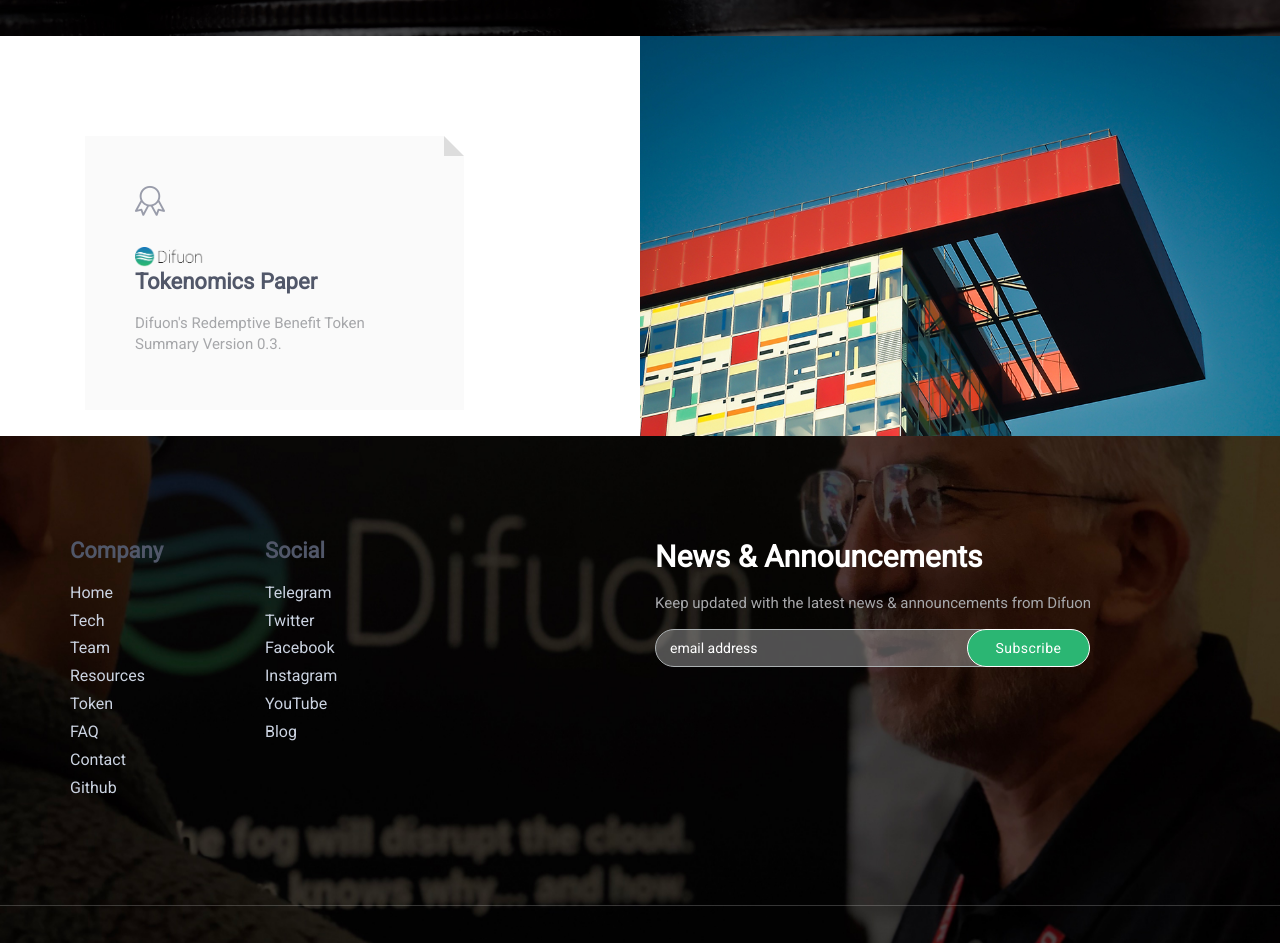
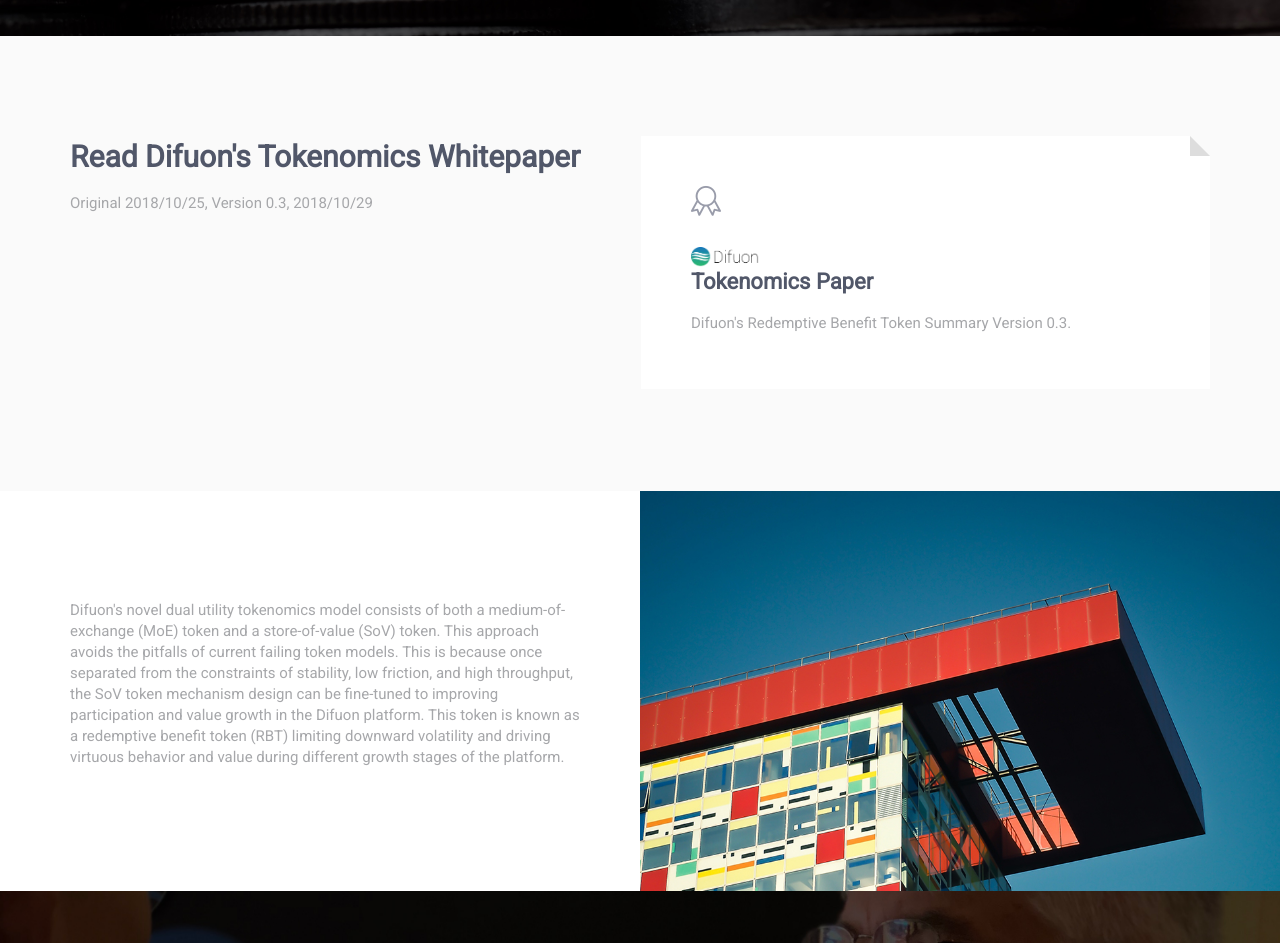
Before and after one commit to Difuon/website, a website: page token.html in a window 1280 px wide. Shown: the part 443-1386 px from the top of the page. Drawn offline with nearby package versions, Linux system fonts and the light colour scheme.

Commit message:
added tokenomics language to the whole site. Added some stuff to tokens page and homepage.

```diff
--- a/token.html
+++ b/token.html
@@ -120,18 +120,19 @@
 
         <!--========== PAGE LAYOUT ==========-->
 
-        <!-- Tokens Explained -->
-        <div class="promo-section overflow-h">
-            <div class="container">
-                <div class="clearfix">
-                    <div class="ver-center">
-                        <div class="ver-center-aligned">
-                            <div class="promo-section-col">
+        <!-- Tokens Paper Start -->
+        <div class="bg-color-sky-light" data-auto-height="true">
             <div class="content-lg container">
                 <div class="row row-space-1 margin-b-2">
-                                            <div class="col-sm-4">
+                    <div class="col-sm-6">
                         <div class="wow fadeInLeft" data-wow-duration=".3" data-wow-delay=".1s">
-                                                    <div class="service service-paper bg-color-sky-light" data-height="height">
+                            <h2>Read Difuon's Tokenomics Whitepaper</h2>
+                            <p>Original 2018/10/25, Version 0.3, 2018/10/29</p>
+                        </div>
+                    </div>
+                    <div class="col-sm-6">
+                        <div class="wow fadeInLeft" data-wow-duration=".3" data-wow-delay=".1s">
+                            <div class="service service-papers" data-height="height">
                                 <div class="service-element">
                                     <i class="service-icon icon-badge"></i>
                                     <img style="height:20px;" src="img/difuon-logo-dark.png" alt="Difuon Logo">
@@ -145,7 +146,20 @@
                         </div>
                     </div>
                 </div>
+
             </div>
+        </div>
+        <!-- Tokens Paper End -->
+
+        <!-- Tokens Explained -->
+        <div class="promo-section overflow-h">
+            <div class="container">
+                <div class="clearfix">
+                    <div class="ver-center">
+                        <div class="ver-center-aligned">
+                            <div class="promo-section-col">
+                                <p>Difuon's novel dual utility tokenomics model consists of both a medium-of-exchange (MoE) token and a store-of-value (SoV) token. This approach avoids the pitfalls of current failing token models. This is because once separated from the constraints of stability, low friction, and high throughput, the SoV token mechanism design can be fine-tuned to improving participation and value growth in the Difuon platform. This token is known as a redemptive benefit token (RBT) limiting downward volatility and driving virtuous behavior and value during different growth stages of the platform.</p>
+
                             </div>
                         </div>
                     </div>
```
Also changed, not shown: faq.html (+3 -1 lines), index.html (+20 -0 lines), img/970x970/token.jpg (added), 1 other file. Lines whose indentation alone changed are shown as unchanged.
